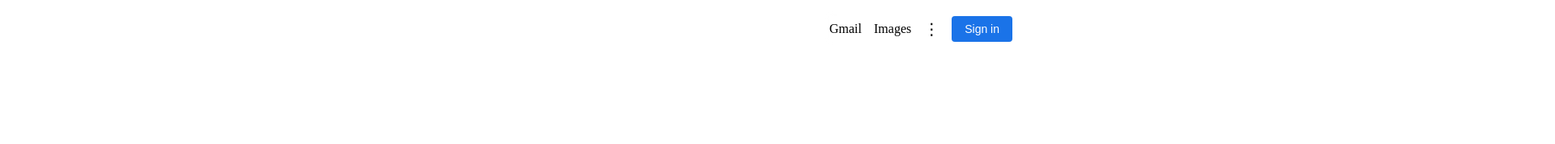
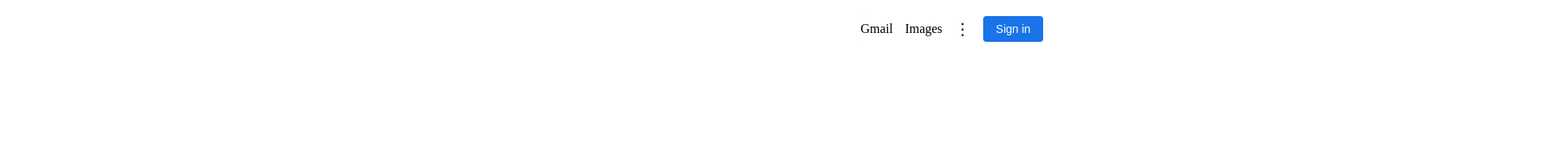
Before and after one commit to Hiba-Z-Hawawreh/Google-clone, a plain HTML site: page index.html in a window 1280 px wide. Shown: the top 179 px of the page at 81% size, 1920 px wide, since content can reach past the window. Drawn offline with Linux system fonts and the light colour scheme.

Commit message:
Update style.css

```diff
--- a/style.css
+++ b/style.css
@@ -15,7 +15,7 @@ body {
   align-items: center;
   gap: 15px;
   margin-top: 20px;
-  margin-left: 80%;
+  margin-left: 83%;
   width: 100%;
   flex-direction: row;
   box-shadow: 0 -1px 5px rgba(248, 247, 247, 0.1);
```
